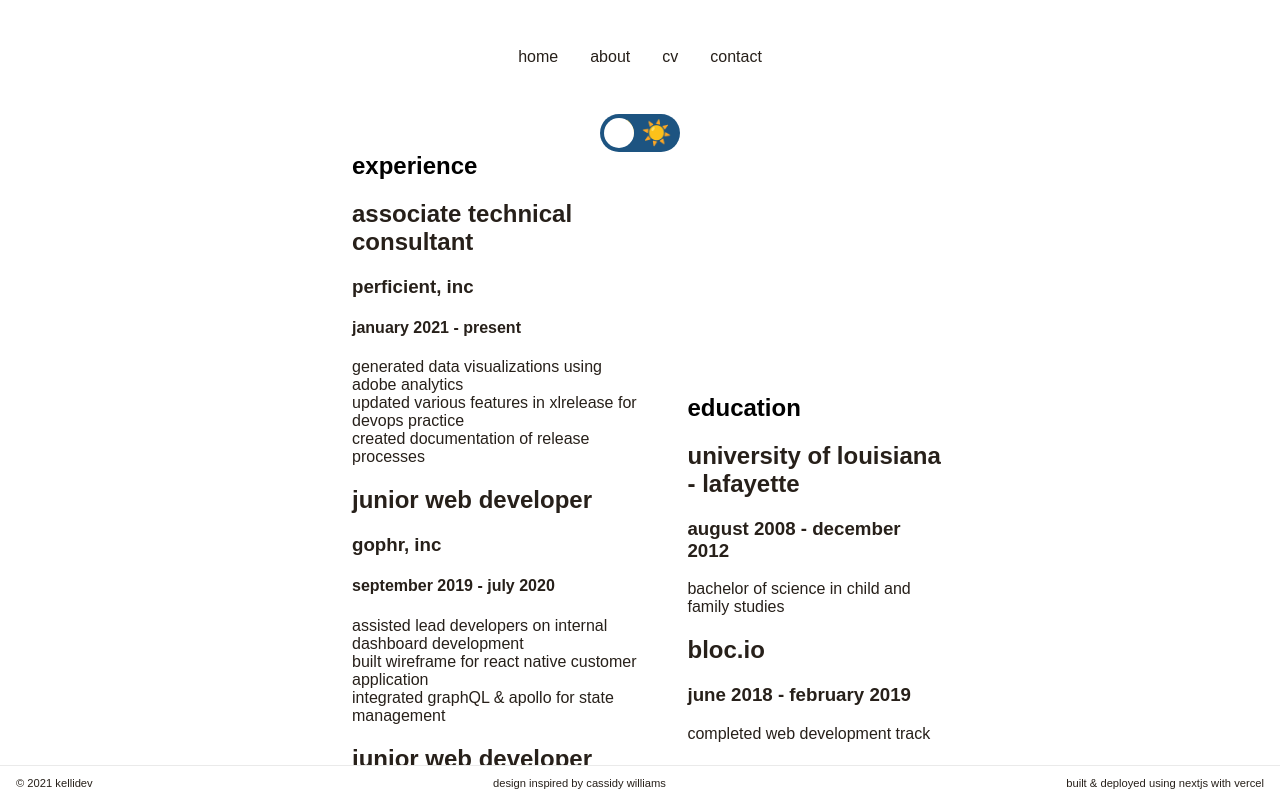
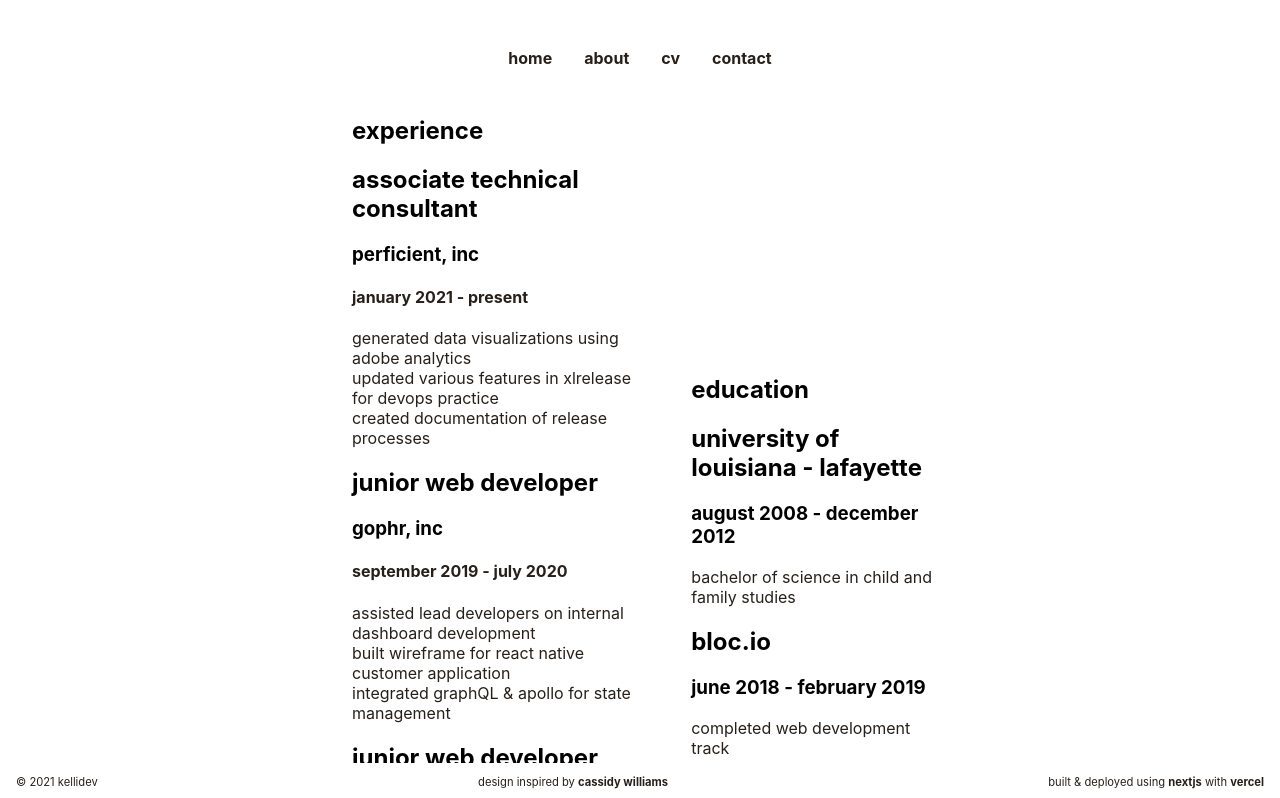
Before and after one commit to kel7774/kellidev, a Next.js app: page /cv in a window 1280 px wide. Shown: the top 798 px of the page. Built offline with nearby package versions, Linux system fonts and the light colour scheme.

Commit message:
apply global variables to footer, update document, move toggle to index

```diff
--- a/components/ThemeToggle.js
+++ b/components/ThemeToggle.js
@@ -60,8 +60,8 @@ const ThemeToggle = () => {
       title={`Change to ${inactiveTheme} mode`}
     >
       <ToggleThumb activeTheme={activeTheme} />
-      <span>🌙</span>
-      <span>☀️</span>
+      <span aria-hidden='true'>🌙</span>
+      <span aria-hidden='true'>☀️</span>
     </ToggleButton>
   )
 }
--- a/layout/Layout.js
+++ b/layout/Layout.js
@@ -1,16 +1,11 @@
-import dynamic from 'next/dynamic'
 import styles from '../styles/Layout.module.css'
 import MainNavigation from './MainNavigation'
 import Footer from '../components/Footer'
-const ThemeToggle = dynamic(() => import('../components/ThemeToggle'), {
-  ssr: false
-})
 export default function Layout (props) {
   return (
     <div>
       <MainNavigation />
       <main className={styles.main}>
-        <ThemeToggle />
         {props.children}
         <Footer />
       </main>
--- a/pages/_document.js
+++ b/pages/_document.js
@@ -19,7 +19,7 @@ class MyDocument extends Document {
     document.body.dataset.theme = getUserPreference();
   `
     return (
-      <Html>
+      <Html lang='en'>
         <Head />
         <body>
           <script dangerouslySetInnerHTML={{ __html: setInitialTheme }} />
--- a/pages/about/index.js
+++ b/pages/about/index.js
@@ -29,7 +29,7 @@ export default function About () {
         </section>}
       {hidden &&
         <section>
-          <h2>long-winded</h2>
+          <h1>long-winded</h1>
           <h3>welcome in! where&apos;s your seatbelt?</h3>
           <p>hello! my name is kelli landry! thanks for coming along for the ride. first off, i swear i know how to capitalize. but there&apos;s a freedom when you don&apos;t. anyway, you&apos;re here for the long version, so strap in; it&apos;s a little bumpy.</p>
           <h3>feel the burn(out)</h3>
--- a/styles/Footer.module.css
+++ b/styles/Footer.module.css
@@ -2,11 +2,11 @@
   width: 100%;
   position: fixed;
   bottom: 0;
-  border-top: 1px solid #eaeaea;
+  border-top: 1px solid var(--color-bg-primary);
   display: flex;
   justify-content: space-between;
   align-items: center;
   padding: 0 1rem;
-  background-color: white;
+  background-color: var(--color-bg-primary);
   font-size: 0.7rem;
 }
--- a/styles/globals.css
+++ b/styles/globals.css
@@ -1,4 +1,3 @@
-html,
 body {
   padding: 0;
   margin: 0;
@@ -6,7 +5,6 @@ body {
     Ubuntu, Cantarell, Fira Sans, Droid Sans, Helvetica Neue, sans-serif;
   background: var(--color-bg-primary);
   color: var(--color-text-primary);
-  font-family: sans-serif;
   transition: background 0.25s ease-in-out;
 }
 
@@ -25,7 +23,7 @@ body[data-theme="dark"] {
   --color-bg-toggle: #a9a9a9;
 }
 
-h1 {
+h1, h2, h3{
   color: var(--color-text-secondary);
 }
 
@@ -46,9 +44,11 @@ code {
 a {
   color: inherit;
   text-decoration: none;
+  font-weight: bold;
 }
 
 a:hover {
+  font-weight: bold;
   text-decoration: underline;
 }
 
@@ -57,9 +57,10 @@ button {
   width: 5rem;
   letter-spacing: 0.2rem;
   text-transform: lowercase;
-  background-color: black;
-  color: white;
+  background-color: var(--color-bg-secondary);
+  color: var(--color-text-primary);
   border-radius: 0.3rem;
+  border: var(--color-bg-primary);
 }
 
 * {
```
Also changed, not shown: pages/index.js (+7 -4 lines).
